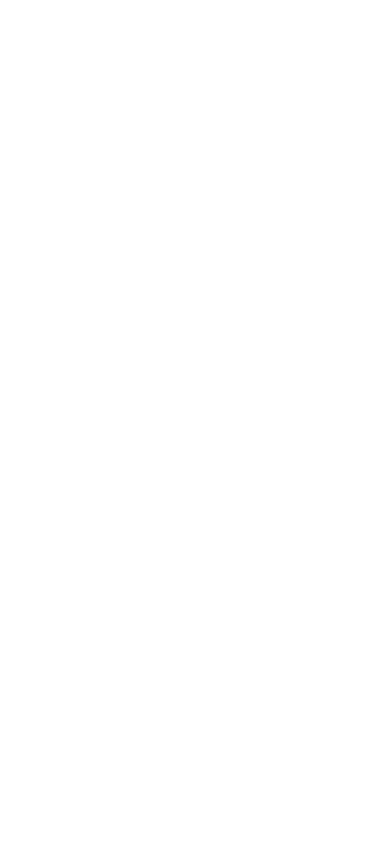
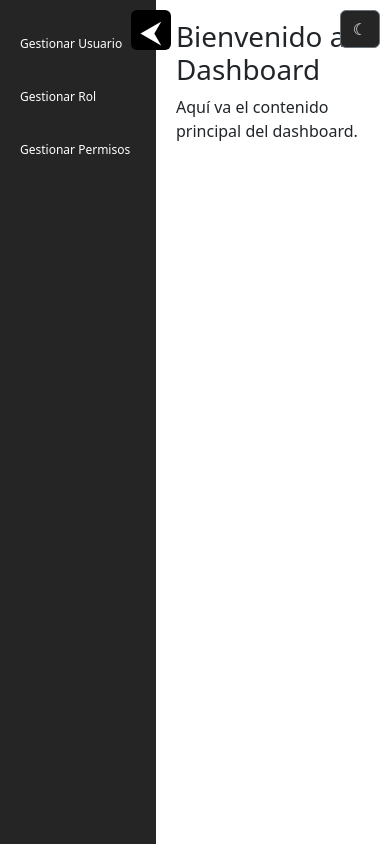
Before and after one commit to GlFranco04/stylo-store, a React (Create React App) app: page /dashboard in a window 390 px wide. Before the commit this address had no page. Built offline with nearby package versions, Linux system fonts and the light colour scheme.

Commit message:
Inicio de sesion y dashboard claro y oscuro y responsive

```diff
--- a/src/App.js
+++ b/src/App.js
@@ -1,56 +1,19 @@
-// import logo from './logo.svg';
-// import './App.css';
-
-// function App() {
-//   return (
-//     <div className="App">
-//       <header className="App-header">
-//         <img src={logo} className="App-logo" alt="logo" />
-//         <p>
-//           Edit <code>src/App.js</code> and save to reload.
-//         </p>
-//         <a
-//           className="App-link"
-//           href="https://reactjs.org"
-//           target="_blank"
-//           rel="noopener noreferrer"
-//         >
-//           Learn React
-//         </a>
-//       </header>
-//     </div>
-//   );
-// }
-
-// export default App;
-
-// // // // import React from 'react';
-// // // // import ProductoList from './pages/ProductoList';
-
-// // // // function App() {
-// // // //   return (
-// // // //     <div className="App">
-// // // //       <ProductoList />
-// // // //     </div>
-// // // //   );
-// // // // }
-
-// // // // export default App;
-
-// src/App.js
-
 import React from 'react';
 import { BrowserRouter as Router, Route, Routes } from 'react-router-dom';
-import ProductoList from './pages/ProductoList';
 import Login from './pages/Login';
+import Dashboard from './pages/Dashboard';
+import ThemeToggle from './components/ThemeToggle';  // Si lo tienes en una carpeta components
 
 function App() {
   return (
     <Router>
-      <Routes>
-        <Route path="/login" element={<Login />} />
-        <Route path="/producto" element={<ProductoList />} />
-      </Routes>
+      <div>
+        <ThemeToggle /> {/* Botón para cambiar entre temas */}
+        <Routes>
+          <Route path="/login" element={<Login />} />
+          <Route path="/dashboard" element={<Dashboard />} />
+        </Routes>
+      </div>
     </Router>
   );
 }
--- /dev/null
+++ b/src/Dashboard.css
@@ -0,0 +1,96 @@
+/* Estilo general del dashboard */
+.dashboard-container {
+  display: flex;
+  min-height: 100vh;
+}
+
+/* Sidebar */
+.sidebar {
+  width: 20%;
+  background-color: #252525;
+  color: white;
+  padding: 20px;
+  position: fixed;
+  top: 0;
+  left: 0;
+  height: 100vh;
+  transition: transform 0.3s ease-in-out;
+  z-index: 1000;
+  overflow-y: fixed; /* Para que pueda desplazarse si hay mucho contenido */
+}
+
+.sidebar ul {
+  list-style: none;
+  padding: 0;
+}
+
+.sidebar ul li {
+  margin: 15px 0;
+}
+
+.sidebar ul li a {
+  color: white;
+  text-decoration: none;
+  display: block;
+  padding: 10px;
+  border-radius: 5px;
+}
+
+.sidebar ul li a:hover {
+  background-color: #495057;
+}
+
+/* Botón para colapsar el sidebar */
+.toggle-btn {
+  background-color: black;
+  border: none;
+  height: 40px;
+  width: 40px;
+  color: white;
+  font-size: 30px;
+  cursor: pointer;
+  position: absolute;
+  top: 10px;
+  right: -15px;
+  z-index: 1001;
+  transition: all 0.3s ease-in-out;
+  /* Flexbox para centrar el contenido */
+  display: flex;
+  justify-content: center; /* Centra horizontalmente */
+  align-items: center;     /* Centra verticalmente */
+  border-radius: 15%; /* Hace que el botón sea circular */
+}
+
+/* Ajuste para el contenido cuando el sidebar está colapsado */
+.sidebar.closed {
+  transform: translateX(-100%);
+}
+
+/* Estilo para el contenido principal */
+.main-content {
+  flex-grow: 1;
+  margin-left: 20%; /* Espacio que ocupa el sidebar */
+  padding: 20px;
+  transition: margin-left 0.3s ease-in-out;
+}
+
+/* Ajuste cuando el sidebar está cerrado */
+.sidebar.closed ~ .main-content {
+  margin-left: 0;
+}
+
+/* Responsive: Ocultar sidebar en pantallas pequeñas */
+@media (max-width: 768px) {
+  .sidebar {
+    transform: translateX(0%);
+    width: 40%;
+    padding:10px;
+    font-size: 12px;
+  }
+  .sidebar.closed{
+    transform: translateX(-100%);
+  }
+  .sidebar ~ .main-content {
+    margin-left: 40%;
+  }
+}
--- /dev/null
+++ b/src/Login.css
@@ -0,0 +1,24 @@
+/* Centrar el formulario de login */
+.container {
+  min-height: 100vh;
+  display: flex;
+  justify-content: center;
+  align-items: center;
+}
+
+.form-group {
+  margin-bottom: 15px;
+}
+
+/* Estilos para el botón de inicio de sesión */
+button {
+  width: 100%;
+  padding: 10px;
+}
+
+/* Responsividad para pantallas pequeñas */
+@media (max-width: 576px) {
+  .container {
+    padding: 10px;
+  }
+}
--- /dev/null
+++ b/src/components/ThemeToggle.js
@@ -0,0 +1,25 @@
+import React, { useState } from 'react';
+
+function ThemeToggle() {
+  const [darkMode, setDarkMode] = useState(false);
+
+  const toggleTheme = () => {
+    document.body.classList.toggle('dark-mode');
+    setDarkMode(!darkMode);
+  };
+
+  return (
+    <button
+      style={{
+        backgroundColor: darkMode ? 'white' : '#252525',
+        color: darkMode ? '#252525' : 'white'
+      }}
+      onClick={toggleTheme}
+      className="btn btn-secondary theme-toggle-btn"
+    >
+      {darkMode ? '☼' : '☾'}
+    </button>
+  );
+}
+
+export default ThemeToggle;
--- a/src/index.css
+++ b/src/index.css
@@ -1,13 +1,40 @@
+/* src/index.css */
+
+/* Tema claro (por defecto) */
 body {
-  margin: 0;
-  font-family: -apple-system, BlinkMacSystemFont, 'Segoe UI', 'Roboto', 'Oxygen',
-    'Ubuntu', 'Cantarell', 'Fira Sans', 'Droid Sans', 'Helvetica Neue',
-    sans-serif;
-  -webkit-font-smoothing: antialiased;
-  -moz-osx-font-smoothing: grayscale;
+  background-color: white;
+  color: black;
 }
 
-code {
-  font-family: source-code-pro, Menlo, Monaco, Consolas, 'Courier New',
-    monospace;
+/* Tema oscuro */
+body.dark-mode {
+  background-color: #121212;
+  color: white;
 }
+
+/* Estilos adicionales */
+.navbar {
+  padding: 1rem;
+}
+
+button {
+  padding: 0.5rem 1rem;
+  margin: 0.5rem;
+}
+
+.dark-mode button {
+  background-color: white;
+  color: black;
+}
+
+button {
+  background-color: black;
+  color: rgb(255, 255, 255);
+}
+/* Posicionar el botón en la parte superior derecha */
+.theme-toggle-btn {
+  position: fixed;
+  top: 10px;
+  right: 10px;
+  z-index: 1000; /* Asegúrate de que el botón esté por encima de otros elementos */
+}
--- a/src/index.js
+++ b/src/index.js
@@ -1,11 +1,9 @@
 import React from 'react';
 import ReactDOM from 'react-dom/client';
-import './index.css';
+import './index.css';  // Estilos globales
 import App from './App';
-import reportWebVitals from './reportWebVitals';
-// src/index.js
-import 'bootstrap/dist/css/bootstrap.min.css';
-import './index.css'; // En caso de que tengas estilos personalizados
+import 'bootstrap/dist/css/bootstrap.min.css';  // Importar Bootstrap
+import 'bootstrap/dist/js/bootstrap.bundle.min';  // Asegurarse de importar los scripts JS de Bootstrap
 
 const root = ReactDOM.createRoot(document.getElementById('root'));
 root.render(
@@ -13,8 +11,3 @@
     <App />
   </React.StrictMode>
 );
-
-// If you want to start measuring performance in your app, pass a function
-// to log results (for example: reportWebVitals(console.log))
-// or send to an analytics endpoint. Learn more: https://bit.ly/CRA-vitals
-reportWebVitals();
--- /dev/null
+++ b/src/pages/Dashboard.js
@@ -0,0 +1,36 @@
+import React, { useState } from 'react';
+import '../Dashboard.css';
+
+function Dashboard() {
+  const [isSidebarOpen, setIsSidebarOpen] = useState(true);
+
+  // Función para alternar la visibilidad del sidebar
+  const toggleSidebar = () => {
+    setIsSidebarOpen(!isSidebarOpen);
+  };
+
+  return (
+    <div className="dashboard-container">
+      {/* Sidebar */}
+      <div className={`sidebar ${isSidebarOpen ? '' : 'closed'}`}>
+        <button className="toggle-btn" onClick={toggleSidebar}>
+          {isSidebarOpen ? '⮜' : '⮞'}
+        </button>
+        <ul>
+          <li><a href="/gestion-usuario">Gestionar Usuario</a></li>
+          <li><a href="/gestion-rol">Gestionar Rol</a></li>
+          <li><a href="/gestion-permisos">Gestionar Permisos</a></li>
+          {/* Agregar más enlaces según sea necesario */}
+        </ul>
+      </div>
+
+      {/* Contenido principal */}
+      <div className="main-content">
+        <h1>Bienvenido al Dashboard</h1>
+        <p>Aquí va el contenido principal del dashboard.</p>
+      </div>
+    </div>
+  );
+}
+
+export default Dashboard;
--- a/src/pages/Login.js
+++ b/src/pages/Login.js
@@ -1,36 +1,90 @@
 // src/pages/Login.js
+import axios from 'axios';
 import React, { useState } from 'react';
-import AuthService from '../services/AuthService';
-import axios from 'axios';
+import { useNavigate } from 'react-router-dom';
 
 function Login() {
   const [email, setEmail] = useState('');
   const [password, setPassword] = useState('');
+  const [errorMessage, setErrorMessage] = useState(''); // Estado para el mensaje de error
+  const navigate = useNavigate();
 
   const handleLogin = async (e) => {
     e.preventDefault();
+
+    // Restablece el mensaje de error cuando el usuario intenta nuevamente
+    setErrorMessage('');
+
     try {
       const response = await axios.post('http://localhost:8080/authenticate', {
         correo: email,
         contrasena: password
       });
-
+      console.log('Login con:', email, password);
+      // Una vez autenticado, redirige a la página principal
+      navigate('/dashboard');
       // Guarda el token en el localStorage
       const token = response.data.jwt;
       localStorage.setItem('token', token);  // Guarda el token para futuras peticiones
       console.log('Token guardado:', token);
 
     } catch (error) {
+      // Manejo del error, muestra un mensaje al usuario
+      setErrorMessage('Ingreso erróneo. Revise los datos por favor.');
       console.error('Error en el login:', error);
     }
   };
 
   return (
-    <form onSubmit={handleLogin}>
-      <input type="email" value={email} onChange={(e) => setEmail(e.target.value)} placeholder="Email" />
-      <input type="password" value={password} onChange={(e) => setPassword(e.target.value)} placeholder="Password" />
-      <button type="submit">Login</button>
-    </form>
+    <div className="container d-flex justify-content-center align-items-center" style={{ minHeight: '100vh' }}>
+      <div className="row w-100">
+        <div className="col-lg-4 col-md-6 col-sm-8 mx-auto">
+          <h2 className="text-center mb-4">Iniciar Sesión</h2>
+          {errorMessage && (  // Si hay un mensaje de error, lo muestra
+            <div className="alert alert-danger text-center">
+              {errorMessage}
+            </div>
+          )}
+          <form onSubmit={handleLogin}>
+            <div className="form-group">
+              <label htmlFor="email">Correo Electrónico</label>
+              <input
+                type="email"
+                className="form-control"
+                id="email"
+                placeholder="Ingrese su correo"
+                value={email}
+                onChange={(e) => setEmail(e.target.value)}
+                required
+              />
+            </div>
+            <div className="form-group">
+              <label htmlFor="password">Contraseña</label>
+              <input
+                type="password"
+                className="form-control"
+                id="password"
+                placeholder="Contraseña"
+                value={password}
+                onChange={(e) => setPassword(e.target.value)}
+                required
+              />
+            </div>
+              <button
+              type="submit"
+              className="btn btn-primary btn-block mt-4"
+              style={{
+                backgroundColor: '#252525',
+                color: 'white',
+                borderColor: 'white'
+              }}
+              >
+              Iniciar Sesión
+            </button>
+          </form>
+        </div>
+      </div>
+    </div>
   );
 }
 
```
